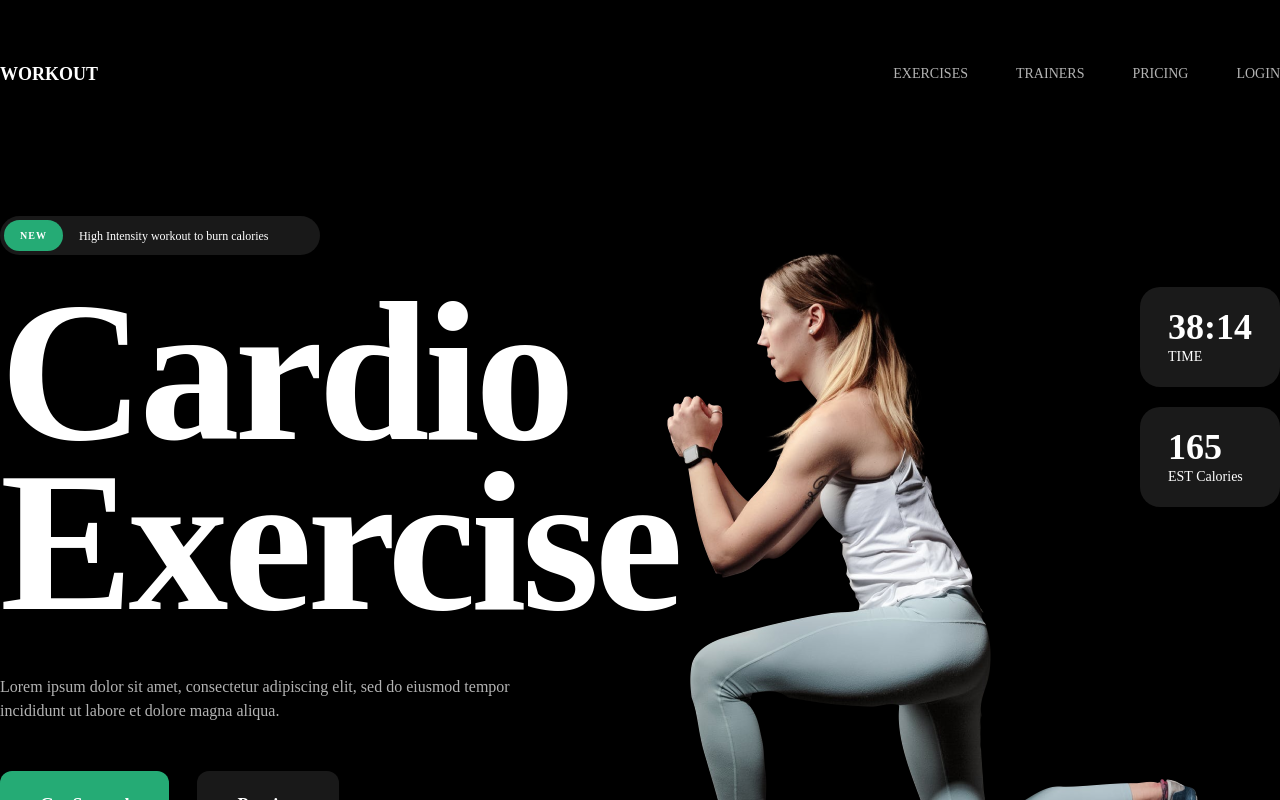
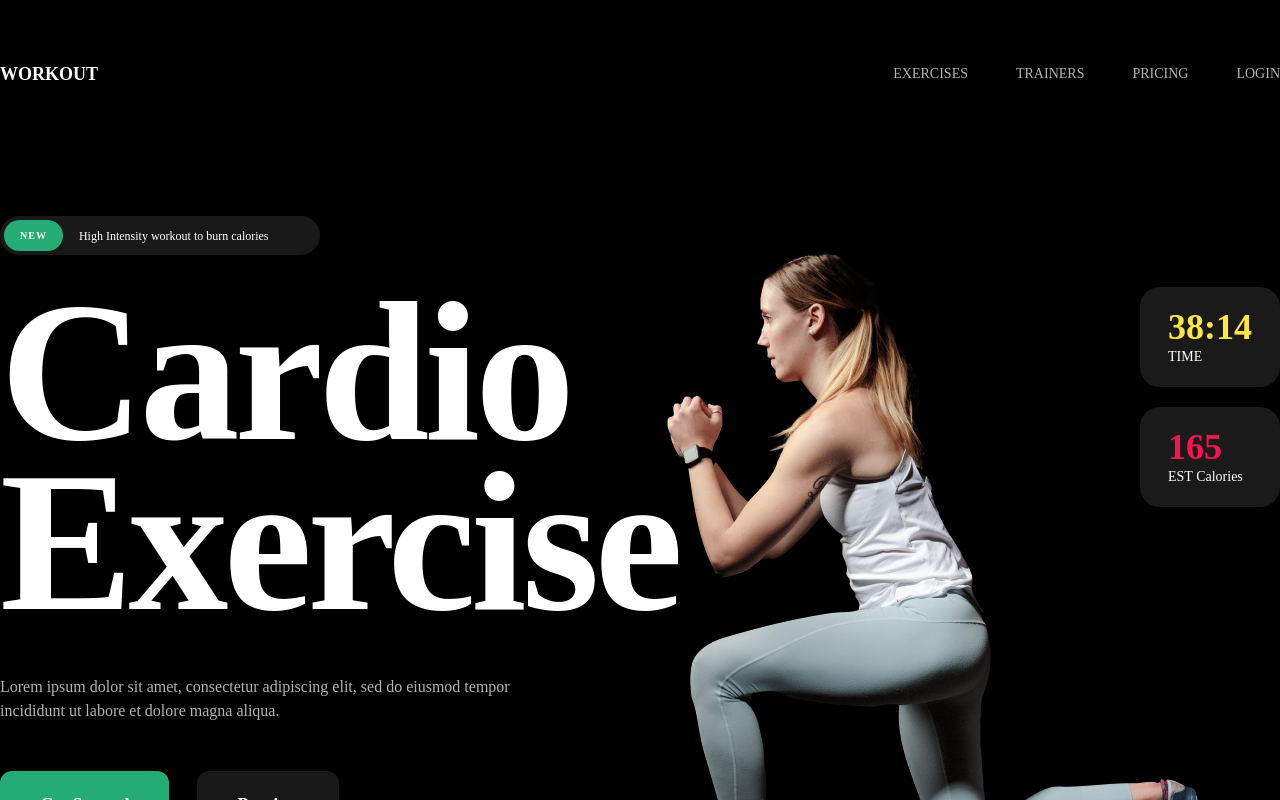
Before and after one commit to KevinPalowa/fitness-landing-page, a React (Create React App) app: page / in a window 1280 px wide. Shown: the top 800 px of the page. Built offline with nearby package versions, Linux system fonts and the light colour scheme.

Commit message:
fix chips color, add alt in hero img, add key prop in cards

```diff
--- a/src/Components/Cards.js
+++ b/src/Components/Cards.js
@@ -15,6 +15,7 @@ export default function Cards() {
       {data.map((data) => {
         return (
           <Card
+            key={data.title}
             title={data.title}
             duration={data.duration}
             calories={data.calories}
--- a/src/Components/Hero.js
+++ b/src/Components/Hero.js
@@ -13,15 +13,15 @@ export default function Hero() {
           Cardio Exercise
         </p>
         <div className="space-y-5">
-          <Panel main="38:14" color="#ffe642" secondary="TIME" />
-          <Panel main="165" color="#FB1351" secondary="EST Calories" />
+          <Panel main="38:14" color="text-[#ffe642]" secondary="TIME" />
+          <Panel main="165" color="text-[#fb1351]" secondary="EST Calories" />
           <img
+            alt="hero image"
             className="absolute -top-[280px] right-0"
             src="/img/img_ccexpress.png"
           />
         </div>
       </div>
-      {/* <div className="bg-hero w-full h-[2000px]"></div> */}
       <p className="opacity-70 mt-12 w-5/12">
         Lorem ipsum dolor sit amet, consectetur adipiscing elit, sed do eiusmod
         tempor incididunt ut labore et dolore magna aliqua.
--- a/src/Components/Panel.js
+++ b/src/Components/Panel.js
@@ -3,7 +3,7 @@ import React from "react";
 export default function Panel({ main, secondary, color }) {
   return (
     <div className="bg-[#1a1a1a] px-7 py-5 rounded-[1.25rem]">
-      <p className={`text-4xl font-semibold text-[${color}]`}>{main}</p>
+      <p className={`text-4xl font-semibold ${color}`}>{main}</p>
       <p className="text-sm">{secondary}</p>
     </div>
   );
```
